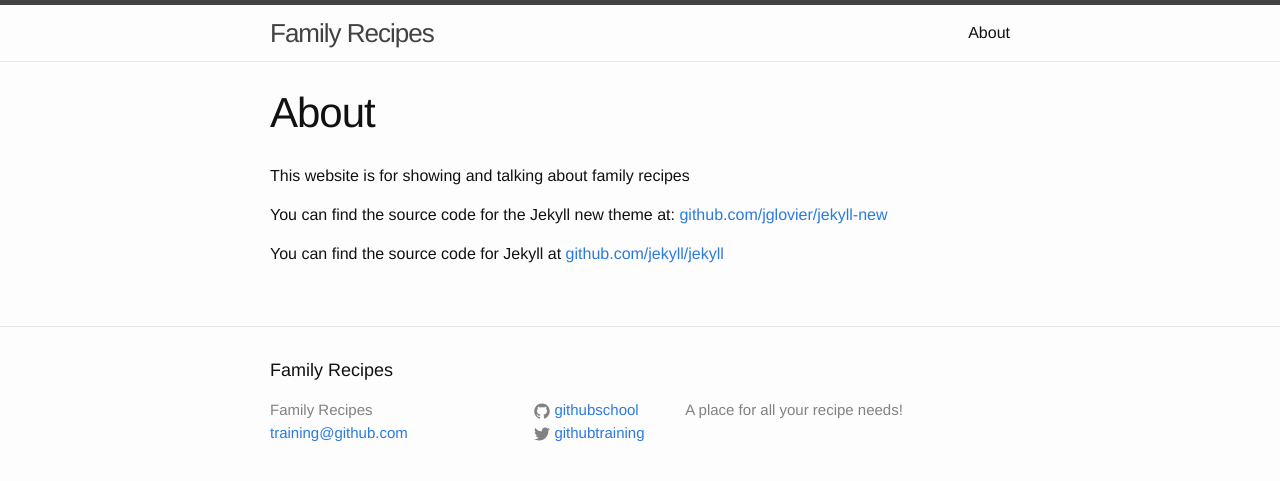
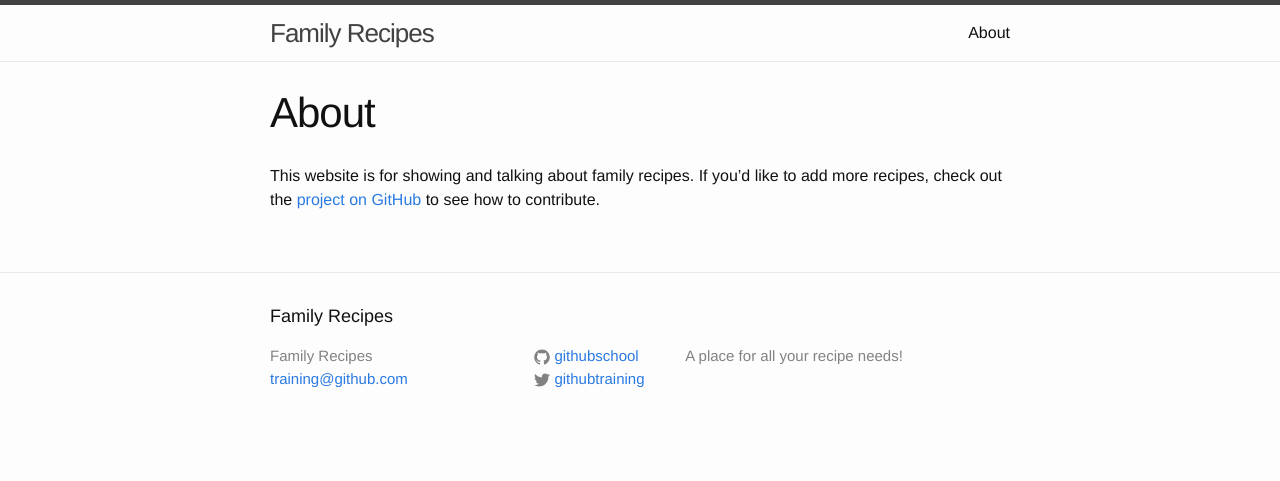
Before and after one commit to githubteacher/feb-recipes, a Jekyll site: the page built from about.md, in a window 1280 px wide. Shown: the top 481 px of the page. Built offline with Jekyll 4.4.1, drawn with Linux system fonts in a browser that asks for light colours.

Commit message:
mention about adding more recipes

```diff
--- a/about.md
+++ b/about.md
@@ -4,8 +4,4 @@ title: About
 permalink: /about/
 ---
 
-This website is for showing and talking about family recipes
-
-You can find the source code for the Jekyll new theme at: [github.com/jglovier/jekyll-new](https://github.com/jglovier/jekyll-new)
-
-You can find the source code for Jekyll at [github.com/jekyll/jekyll](https://github.com/jekyll/jekyll)
+This website is for showing and talking about family recipes. If you'd like to add more recipes, check out the [project on GitHub](https://github.com/githubschool/recipes) to see how to contribute.
```
